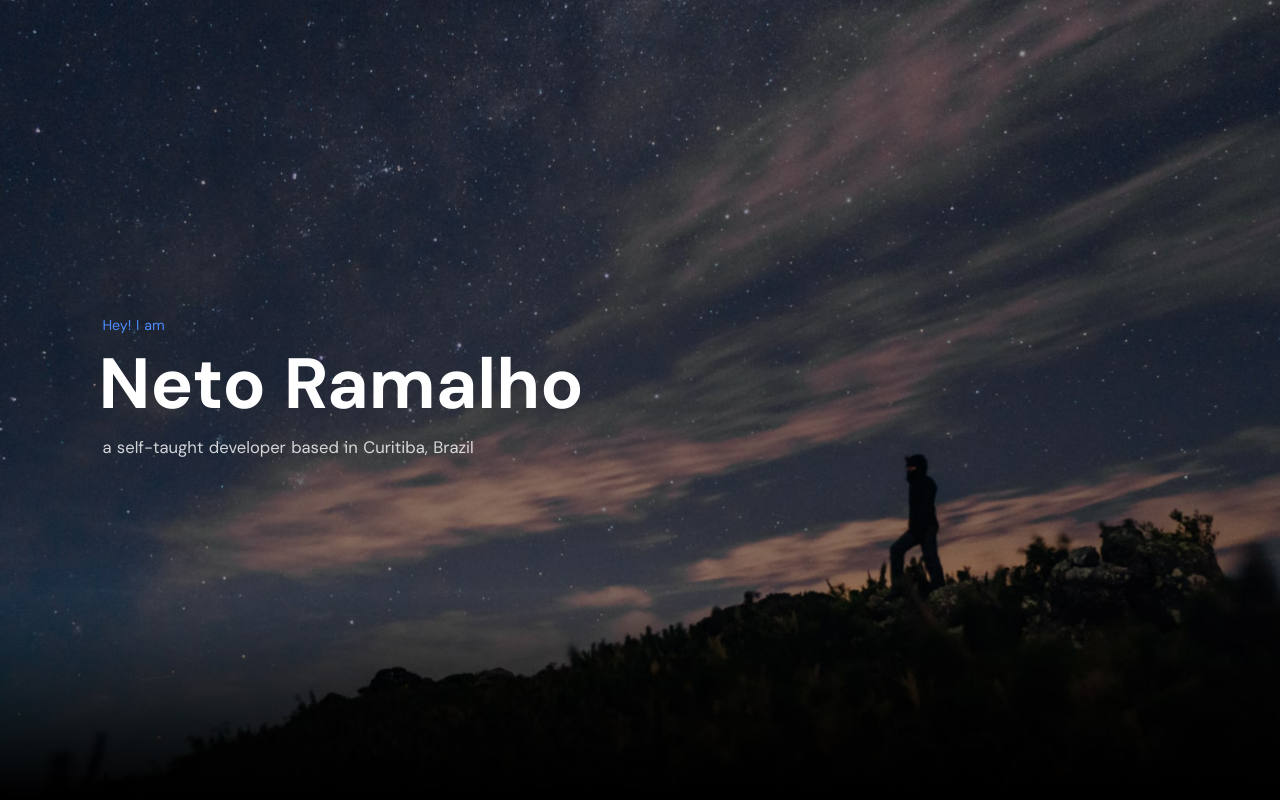
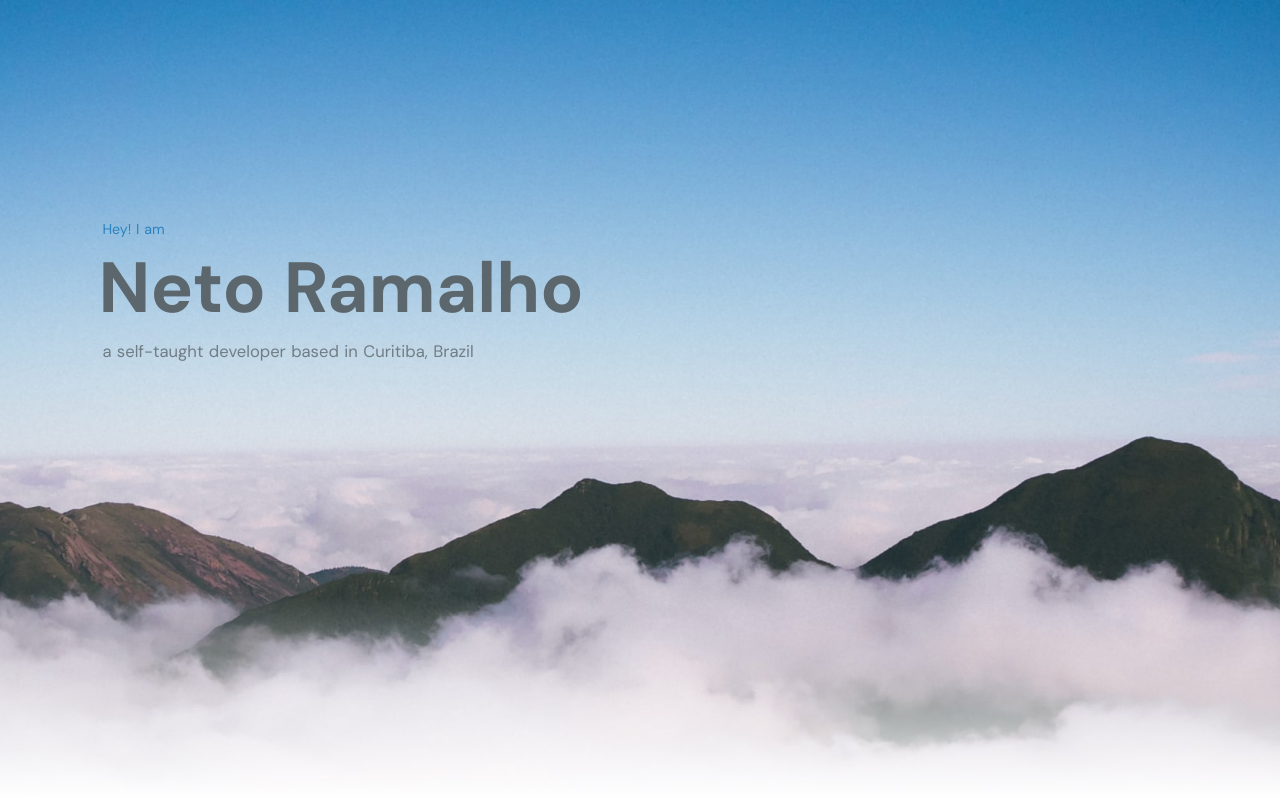
Before and after one commit to netoramalho/portfolio, a Nuxt app: page / in a window 1280 px wide. Shown: the top 800 px of the page. Built offline with nearby package versions, Linux system fonts and the light colour scheme.

Commit message:
adding light theme

```diff
--- a/assets/css/main.scss
+++ b/assets/css/main.scss
@@ -3,6 +3,13 @@
   --text: 255, 255, 255;
   --primary: 78, 139, 254;
   --secondary: 99, 83, 165;
+
+  @media (prefers-color-scheme: light) {
+      --background: white;
+      --text: 92, 102, 109;
+      --primary: 43, 131, 191;
+      --secondary: 205, 218, 227;
+  }
 }
 
 html {
@@ -16,6 +23,7 @@ html {
   box-sizing: border-box;
   background: var(--background);
   overflow-x: hidden;
+  transition: background 1s ease-in-out;
 }
 
 *,
--- a/components/Cover.vue
+++ b/components/Cover.vue
@@ -30,6 +30,13 @@ header {
   background-position: bottom center;
   background-size: cover;
 
+  @media (prefers-color-scheme: light) {
+    background-image: url('~@/assets/cover-light.jpg');
+    .content {
+      margin-bottom: 15vw;
+    }
+  }
+
   @media screen and (max-width: 600px){
     align-items: flex-end;
     margin-bottom: 150px;
```
Also changed, not shown: assets/cover-light.jpg (added).
